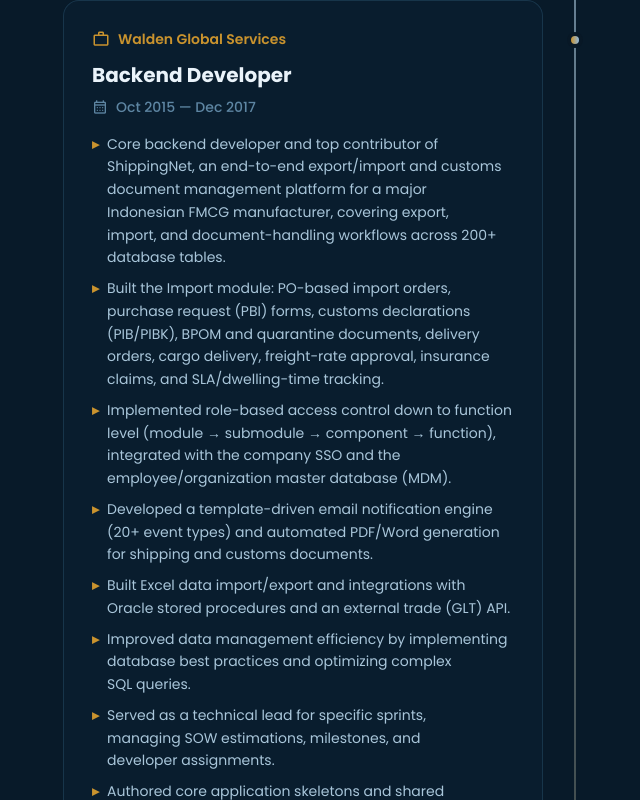
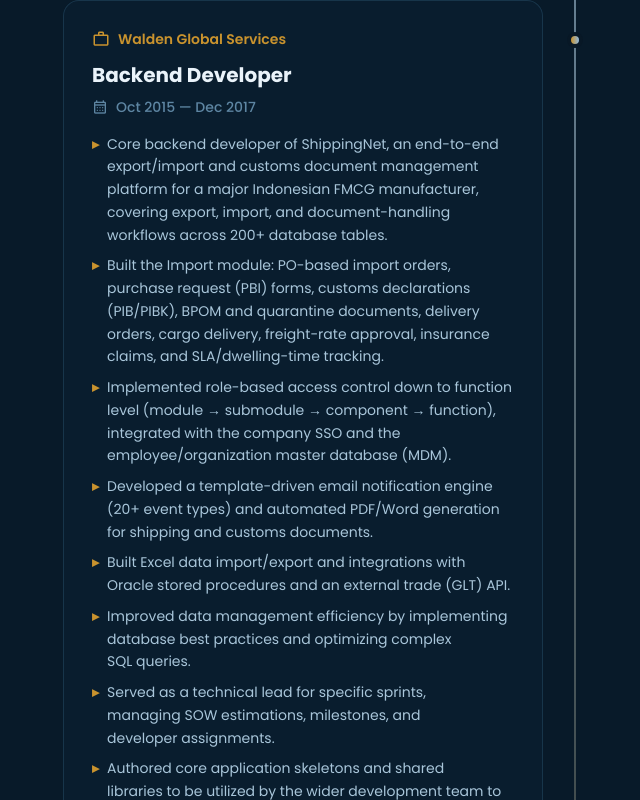
Before and after one commit to mgrware/porto, a Nuxt app: page / in a window 1280 px wide. Shown: the part 5920-6720 px from the top of the page, without its empty margins (65-705 px from the left). Built offline with nearby package versions, Linux system fonts and the light colour scheme; no server answers; the database is empty.

Commit message:
experience: drop top contributor claim from ShippingNet point
Co-Authored-By: Claude Opus 5.5 <noreply@anthropic.com>

```diff
--- a/app/locales/en.ts
+++ b/app/locales/en.ts
@@ -127,7 +127,7 @@ export default {
         company: 'Walden Global Services',
         current: false,
         description: [
-          'Core backend developer and top contributor of ShippingNet, an end-to-end export/import and customs document management platform for a major Indonesian FMCG manufacturer, covering export, import, and document-handling workflows across 200+ database tables.',
+          'Core backend developer of ShippingNet, an end-to-end export/import and customs document management platform for a major Indonesian FMCG manufacturer, covering export, import, and document-handling workflows across 200+ database tables.',
           'Built the Import module: PO-based import orders, purchase request (PBI) forms, customs declarations (PIB/PIBK), BPOM and quarantine documents, delivery orders, cargo delivery, freight-rate approval, insurance claims, and SLA/dwelling-time tracking.',
           'Implemented role-based access control down to function level (module → submodule → component → function), integrated with the company SSO and the employee/organization master database (MDM).',
           'Developed a template-driven email notification engine (20+ event types) and automated PDF/Word generation for shipping and customs documents.',
--- a/app/locales/id.ts
+++ b/app/locales/id.ts
@@ -128,7 +128,7 @@ const id: typeof en = {
         company: 'Walden Global Services',
         current: false,
         description: [
-          'Backend developer inti sekaligus kontributor terbanyak di ShippingNet, platform pengelolaan ekspor, impor, dan dokumen kepabeanan untuk salah satu produsen FMCG terbesar di Indonesia, dengan lebih dari 200 tabel database.',
+          'Backend developer inti di ShippingNet, platform pengelolaan ekspor, impor, dan dokumen kepabeanan untuk salah satu produsen FMCG terbesar di Indonesia, dengan lebih dari 200 tabel database.',
           'Membangun modul Impor: order impor berbasis PO, formulir purchase request (PBI), dokumen kepabeanan (PIB/PIBK), dokumen BPOM dan karantina, delivery order, pengiriman kargo, persetujuan tarif freight, klaim asuransi, serta pemantauan SLA dan dwelling time.',
           'Menerapkan role-based access control sampai level fungsi (modul → submodul → komponen → fungsi), terhubung dengan SSO perusahaan dan master data karyawan/organisasi (MDM).',
           'Membuat sistem notifikasi email berbasis template untuk 20+ jenis event, serta pembuatan dokumen pengiriman dan kepabeanan dalam format PDF/Word secara otomatis.',
```
